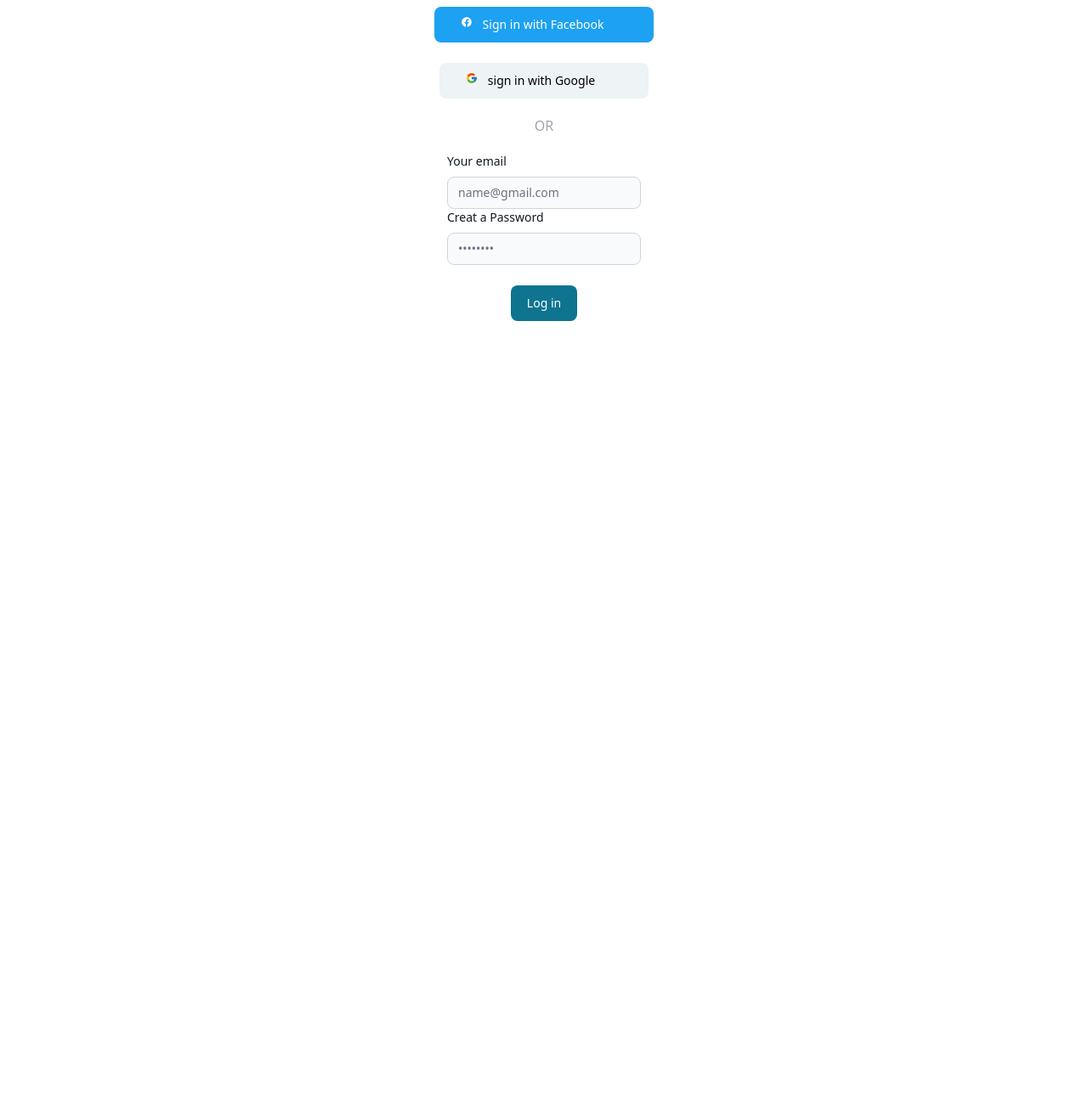
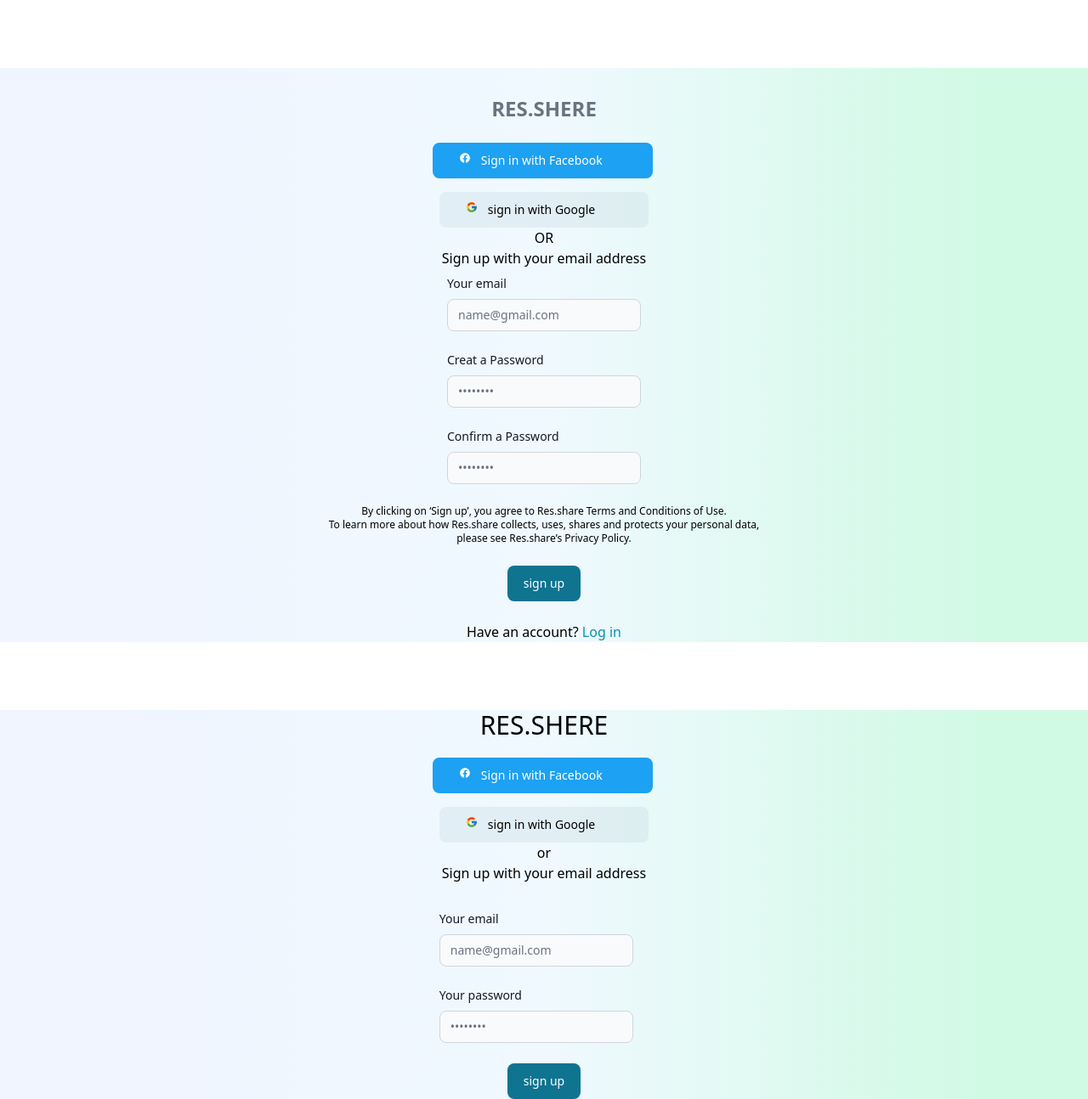
Before and after one commit to ezoltech/hightech-resource-frontend, a React (Vite) app: page / in a window 1280 px wide. Shown: the whole page at 85% size. Before the commit the page ends 800 px from the top, so only its background shows below. Built offline with nearby package versions, Linux system fonts and the light colour scheme.

Commit message:
finished signup page

```diff
--- a/src/App.jsx
+++ b/src/App.jsx
@@ -1,4 +1,5 @@
 // import { Outlet } from "react-router-dom"
+import Login from "./Components/Login";
 import { NavBar } from "./Components/NavBar";
 import { Overview } from "./Components/Overview";
 import Signup from "./Components/Signup";
@@ -9,7 +10,9 @@ function App() {
     <div className="app">
       {/* <NavBar /> */}
       {/* <Outlet /> */}
-      <Signup />
+    <Signup/>
+      <Login />
+
       {/* <Overview /> */}
     </div>
   );
--- /dev/null
+++ b/src/Components/Login.jsx
@@ -0,0 +1,56 @@
+import React from 'react'
+import { Button } from 'flowbite-react'
+import {FcGoogle} from 'react-icons/fc'
+import {BiLogoFacebookCircle} from 'react-icons/bi'
+const Login = () => {
+  return (
+
+          <div className='bg-gradient-to-r from-indigo-50 from-10% via-sky-50 via-3% from-green-100 to-emerald-100 to-90%'>
+<div className='max-w-[280px] mx-auto'>
+<div className=' flex flex-col items-center mt-[10vh]'>
+<h1 className='mb-5 text-col text-3xl file:items-center'>RES.SHERE</h1>
+<div>
+
+<Button className="bg-[#1da1f2] mb-4 flex flex-row-reverse space-x-4 space-x-reverse" >
+<div className="mx-3"><BiLogoFacebookCircle /></div>
+<div className="mr-10">Sign in with Facebook</div>
+
+</Button>
+
+
+<         Button className="bg-[rgba(168,194,204,0.2)] mx-2">
+            <div className="mx-3"><FcGoogle/></div>
+            < div className="text-black mr-11">sign in with Google</div>
+         </Button>
+</div>
+<p>or</p>
+
+<h2 className=''>Sign up with your email address</h2>
+<div>
+<form class="mt-8 space-y-6" action="#">
+<div>
+<label for="email" class="block mb-2 text-sm font-medium text-gray-900 dark:text-white">Your email</label>
+<input type="email" name='email' id='email' class="bg-gray-50 border border-gray-300 text-gray-900 text-sm rounded-lg focus:ring-blue-50 focus:border-blue-150 " placeholder="name@gmail.com"/>
+
+</div>
+<div>
+<label for="password" class="block mb-2 text-sm font-medium text-gray-900 dark:text-white">Your password</label>
+<input type="password" name='password' id='password' placeholder="••••••••" class="bg-gray-50 border border-gray-300 text-gray-900 text-sm rounded-lg focus:ring-blue-50 focus:border-blue-150 "/>
+
+</div>
+
+      <Button className="flex flex-row gap-2 mx-20">
+
+           <div className="">sign up</div>
+
+       </Button>
+</form>
+</div>
+</div>
+</div>
+</div>
+
+  )
+}
+
+export default Login
--- a/src/Components/Signup.jsx
+++ b/src/Components/Signup.jsx
@@ -1,30 +1,31 @@
 import React from 'react'
 import { Button } from 'flowbite-react'
-import {BiLogoFacebookCircle} from "react-icons/bi";
-import {FcGoogle} from "react-icons/fc";
- const Signup = () => {
+import {FcGoogle} from 'react-icons/fc'
+import {BiLogoFacebookCircle} from 'react-icons/bi'
+const Signup = () => {
   return (
-    <div>
-                 <div className='justify-center items-center mx-auto'>
-<div className='flex flex-col mt-2 space-y-6 items-center'>
-<Button className="bg-[#1da1f2] flex flex-row-reverse space-x-4 space-x-reverse" >
 
+      <div className='bg-gradient-to-r from-indigo-50 from-10% via-sky-50 via-3% from-green-100 to-emerald-100 to-90%'>
+<div className=''>
+<div className='flex flex-col items-center mt-[10vh]'>
+<h1 className='text-2xl font-semibold text-center text-gray-500 mt-8 mb-6'>RES.SHERE</h1>
+<div>
+<Button className="bg-[#1da1f2] mb-4 flex flex-row-reverse space-x-4 space-x-reverse" >
 <div className="mx-3"><BiLogoFacebookCircle /></div>
 <div className="mr-10">Sign in with Facebook</div>
 
 </Button>
 
-<Button className="bg-[rgba(168,194,204,0.2)] ">
+<         Button className="bg-[rgba(168,194,204,0.2)] mx-2 ">
+            <div className="mx-3"><FcGoogle/></div>
+            < div className="text-black mr-11">sign in with Google</div>
+         </Button>
+</div>
 
-<div className="mx-3 "><FcGoogle/></div>
-<div className="text-black mr-11">sign in with Google</div>
-
-</Button>
-<p class="text-base font-medium leading-4 px-2.5 text-gray-400">OR</p>
-
-<div className='mt-3 space-y-6" action="#"'>
-
-<div>
+<p classNameclass="text-base font-medium leading-4 px-2.5 text-gray-400">OR</p>
+<h2 >Sign up with your email address</h2>
+<form class=" flex flex-col mt-2 space-y-6 items-center ">
+<div >
 <label for="email" class="block mb-2 text-sm font-medium text-gray-900 dark:text-white">Your email</label>
 <input type="email" name='email' id='email' class="bg-gray-50 border border-gray-300 text-gray-900 text-sm rounded-lg focus:ring-blue-50 focus:border-blue-150 " placeholder="name@gmail.com"/>
 </div>
@@ -32,15 +33,33 @@ import {FcGoogle} from "react-icons/fc";
 <label for="password" class="block mb-2 text-sm font-medium text-gray-900 dark:text-white">Creat a Password</label>
 <input type="password" name='password' id='password' placeholder="••••••••" class="bg-gray-50 border border-gray-300 text-gray-900 text-sm rounded-lg focus:ring-blue-50 focus:border-blue-150 "/>
 </div>
+
+<div>
+<label for="password" className="block mb-2 text-sm font-medium text-gray-900 dark:text-white">Confirm a Password</label>
+<input type="password" name='password' id='password' placeholder="••••••••" class="bg-gray-50 border border-gray-300 text-gray-900 text-sm rounded-lg focus:ring-blue-50 focus:border-blue-150 "/>
+</div>
+<div className='text-center text-xs'>
+<p> By clicking on ‘Sign up’, you agree to Res.share Terms and Conditions of Use.</p>
+<p> To learn more about how Res.share collects, uses, shares and protects your personal data,</p>
+<p>please see Res.share’s Privacy Policy.</p>
 </div>
 
-<Button className="flex flex-row mt-5 center gap-2">
-<div>Log in </div>
+
+
+<Button className="flex flex-row gap-2 mx-11">
+
+<div className="">sign up</div>
 </Button>
+
+<div>
+<p>Have an account? <a href="#" className='text-cyan-600'>Log in</a></p>
 </div>
-    </div>
-    </div>
-    )
+</form>
+</div>
+</div>
+</div>
+
+  )
 }
 
 export default Signup
```
